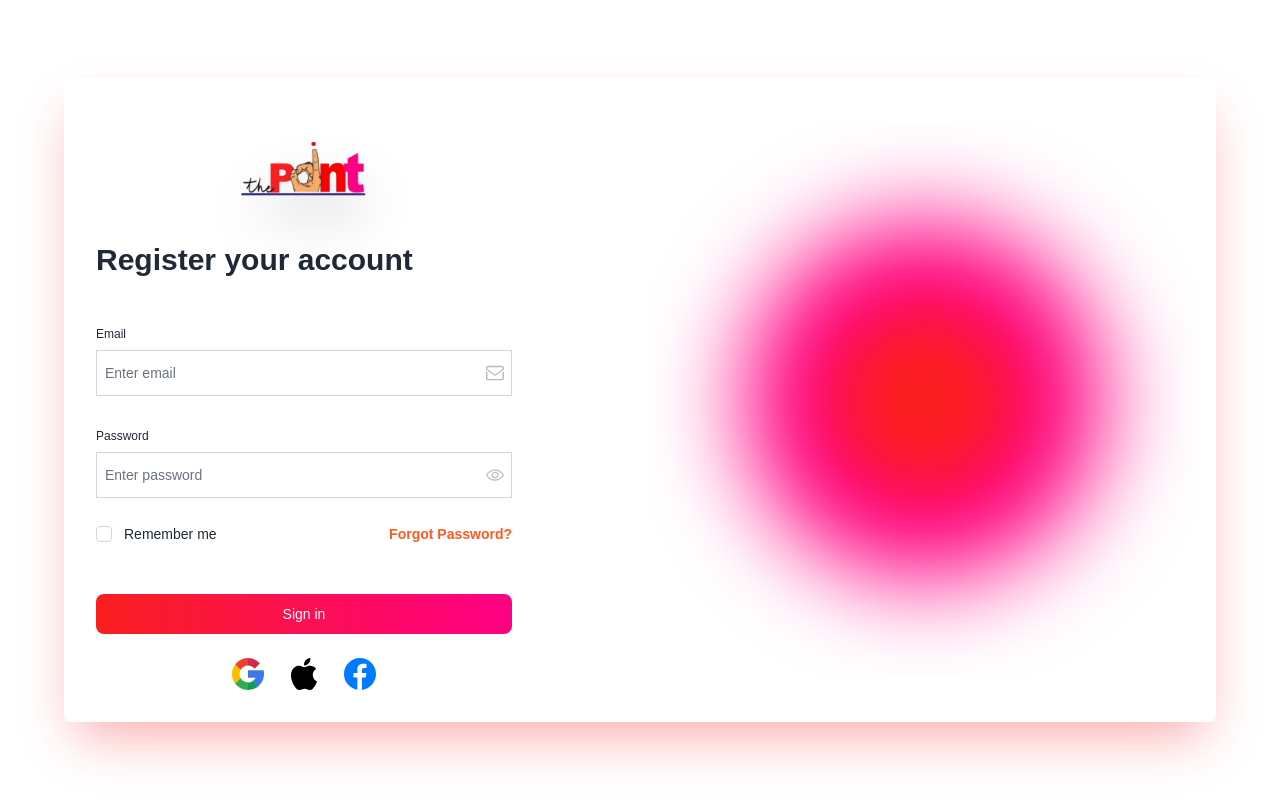
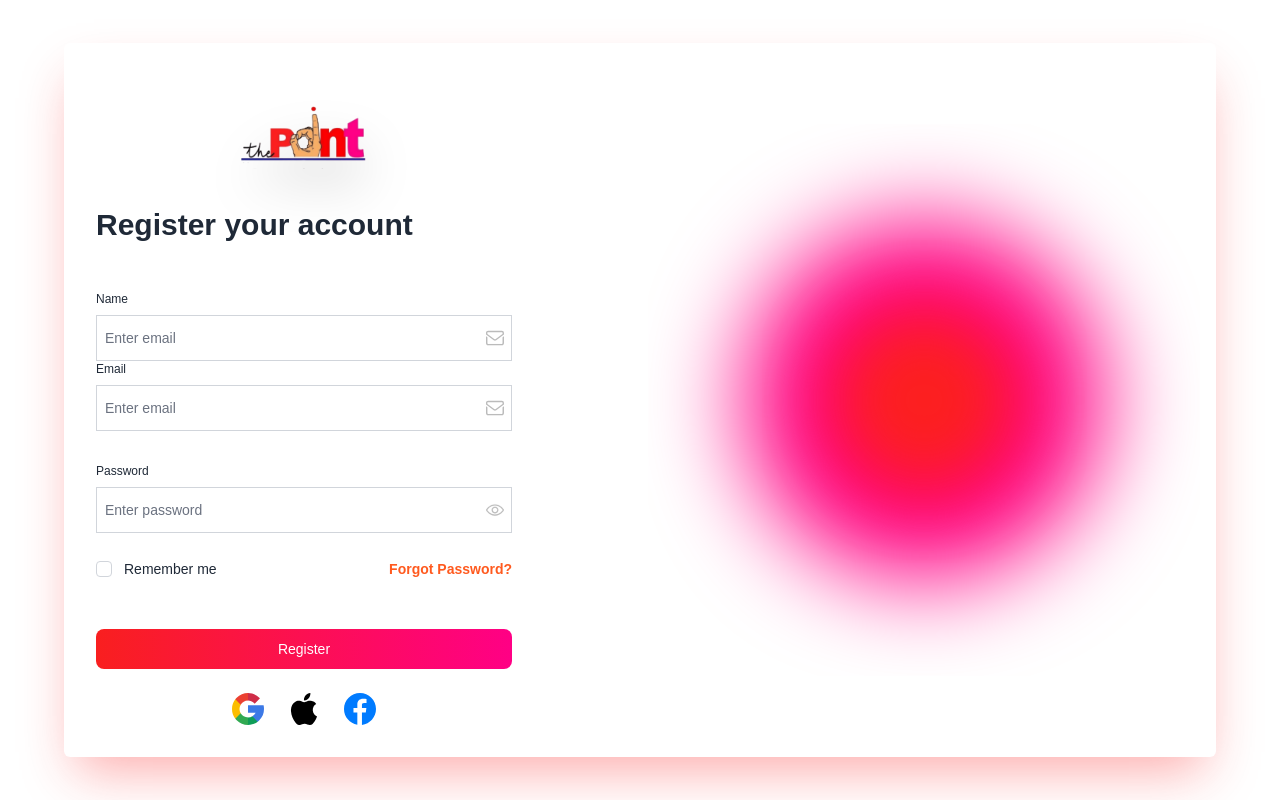
Before and after one commit to jomcelis9/thePoint, a React (Vite) app in the folder thePoint/: page /register in a window 1280 px wide. Built offline with nearby package versions, Linux system fonts and the light colour scheme.

Commit message:
EXPRESS JS DEPENDENCIES

```diff
--- /dev/null
+++ b/package.json
@@ -0,0 +1,5 @@
+{
+  "dependencies": {
+    "axios": "^1.7.7"
+  }
+}
--- a/thePoint/api/index.js
+++ b/thePoint/api/index.js
@@ -1,5 +1,11 @@
 const express = require('express');
+const cors = require('cors');
 const app = express();
+
+app.use(cors({
+    credentials: true,
+    origin: 'http://localhost:5174',
+}));
 
 app.get('/test' , (req,res) => {
     res.json('test ok');
--- a/thePoint/package.json
+++ b/thePoint/package.json
@@ -10,11 +10,13 @@
     "preview": "vite preview"
   },
   "dependencies": {
-    "express": "^4.21.0",
+    "cors": "^2.8.5",
+    "express": "^4.18.2",
     "flowbite": "^2.5.1",
     "react": "^18.3.1",
     "react-dom": "^18.3.1",
     "react-router-dom": "^6.26.2"
+
   },
   "devDependencies": {
     "@eslint/js": "^9.9.0",
--- a/thePoint/src/images/package.json
+++ /dev/null
@@ -1,5 +0,0 @@
-{
-  "dependencies": {
-    "flowbite": "^2.5.1"
-  }
-}
--- a/thePoint/src/pages/RegisterPage.jsx
+++ b/thePoint/src/pages/RegisterPage.jsx
@@ -1,6 +1,18 @@
 import { Link } from "react-router-dom";
+import { useState } from "react";
+import axios from "axios";
 
 export default function RegisterPage(){
+  const[name, setName] = useState('');
+  const[email, setEmail] = useState('');
+  const [password, setPassword] = useState('');
+
+function registerUser(ev){
+  ev.preventDefault();
+  axios.get('http://localhost:4000/test');
+
+}
+
     return(
         <div>
       <div class="min-h-screen flex flex-col items-center justify-center">
@@ -9,15 +21,37 @@ export default function RegisterPage(){
             <div className="flex flex-col items-center justify-center">
                         <img src="/src/images/THE POINT LOGO tp 2.png" className="w-44 bg-transparent drop-shadow-2xl " alt="" />
             </div>
-                <form>
+                <form onSubmit={registerUser}>
               <div class="mb-12">
                 <h3 class="text-gray-800 text-3xl font-bold">Register your account</h3>
               </div>
 
               <div>
+                <label class="text-gray-800 text-xs block mb-2">Name</label>
+                <div class="relative flex items-center">
+                  <input
+                  value={name} onChange={ev => setName(ev.target.value)}
+                  name="registerName" type="text"  class="w-full text-gray-800 text-sm border-b border-gray-300 focus:border-thePointPink px-2 py-3 outline-none" placeholder="Enter email" />
+                  <svg xmlns="http://www.w3.org/2000/svg" fill="#bbb" stroke="#bbb" class="w-[18px] h-[18px] absolute right-2" viewBox="0 0 682.667 682.667">
+                    <defs>
+                      <clipPath id="a" clipPathUnits="userSpaceOnUse">
+                        <path d="M0 512h512V0H0Z" data-original="#000000"></path>
+                      </clipPath>
+                    </defs>
+                    <g clip-path="url(#a)" transform="matrix(1.33 0 0 -1.33 0 682.667)">
+                      <path fill="none" stroke-miterlimit="10" stroke-width="40" d="M452 444H60c-22.091 0-40-17.909-40-40v-39.446l212.127-157.782c14.17-10.54 33.576-10.54 47.746 0L492 364.554V404c0 22.091-17.909 40-40 40Z" data-original="#000000"></path>
+                      <path d="M472 274.9V107.999c0-11.027-8.972-20-20-20H60c-11.028 0-20 8.973-20 20V274.9L0 304.652V107.999c0-33.084 26.916-60 60-60h392c33.084 0 60 26.916 60 60v196.653Z" data-original="#000000"></path>
+                    </g>
+                  </svg>
+                </div>
+              </div>
+
+              <div>
                 <label class="text-gray-800 text-xs block mb-2">Email</label>
                 <div class="relative flex items-center">
-                  <input name="email" type="text" required class="w-full text-gray-800 text-sm border-b border-gray-300 focus:border-thePointPink px-2 py-3 outline-none" placeholder="Enter email" />
+                  <input
+                  value={email} onChange={ev => setEmail(ev.target.value)}
+                  name="registerEmail" type="text"  class="w-full text-gray-800 text-sm border-b border-gray-300 focus:border-thePointPink px-2 py-3 outline-none" placeholder="Enter email" />
                   <svg xmlns="http://www.w3.org/2000/svg" fill="#bbb" stroke="#bbb" class="w-[18px] h-[18px] absolute right-2" viewBox="0 0 682.667 682.667">
                     <defs>
                       <clipPath id="a" clipPathUnits="userSpaceOnUse">
@@ -35,7 +69,9 @@ export default function RegisterPage(){
               <div class="mt-8">
                 <label class="text-gray-800 text-xs block mb-2">Password</label>
                 <div class="relative flex items-center">
-                  <input name="password" type="password" required class="w-full text-gray-800 text-sm border-b border-gray-300 focus:border-thePointPink px-2 py-3 outline-none" placeholder="Enter password" />
+                  <input
+                  value={password} onChange={ev => setPassword(ev.target.value)}
+                  name="registerPassword" type="password"  class="w-full text-gray-800 text-sm border-b border-gray-300 focus:border-thePointPink px-2 py-3 outline-none" placeholder="Enter password" />
                   <svg xmlns="http://www.w3.org/2000/svg" fill="#bbb" stroke="#bbb" class="w-[18px] h-[18px] absolute right-2 cursor-pointer" viewBox="0 0 128 128">
                     <path d="M64 104C22.127 104 1.367 67.496.504 65.943a4 4 0 0 1 0-3.887C1.367 60.504 22.127 24 64 24s62.633 36.504 63.496 38.057a4 4 0 0 1 0 3.887C126.633 67.496 105.873 104 64 104zM8.707 63.994C13.465 71.205 32.146 96 64 96c31.955 0 50.553-24.775 55.293-31.994C114.535 56.795 95.854 32 64 32 32.045 32 13.447 56.775 8.707 63.994zM64 88c-13.234 0-24-10.766-24-24s10.766-24 24-24 24 10.766 24 24-10.766 24-24 24zm0-40c-8.822 0-16 7.178-16 16s7.178 16 16 16 16-7.178 16-16-7.178-16-16-16z" data-original="#000000"></path>
                   </svg>
@@ -57,9 +93,9 @@ export default function RegisterPage(){
               </div>
 
               <div class="mt-12">
-                <button type="button" class="bg-gradient-to-r from-thePointRed to-thePointPink w-full text-white bg-primary-600 focus:ring-2 focus:outline-none focus:ring-amber-200 font-medium rounded-lg text-sm px-5 py-2.5 text-center
+                <button id="registerBtn" type="submit" class="bg-gradient-to-r from-thePointRed to-thePointPink w-full text-white bg-primary-600 focus:ring-2 focus:outline-none focus:ring-amber-200 font-medium rounded-lg text-sm px-5 py-2.5 text-center
                 transform active:scale-x-100 transition-transform transition ease-in delay-100 hover:-translate-y-1 hover:drop-shadow-xl duration-300 ">
-                  Sign in
+                  Register
                 </button>
               </div>
 
```
Also changed, not shown: 2 other files (tests, documents, lock files or other folders).
